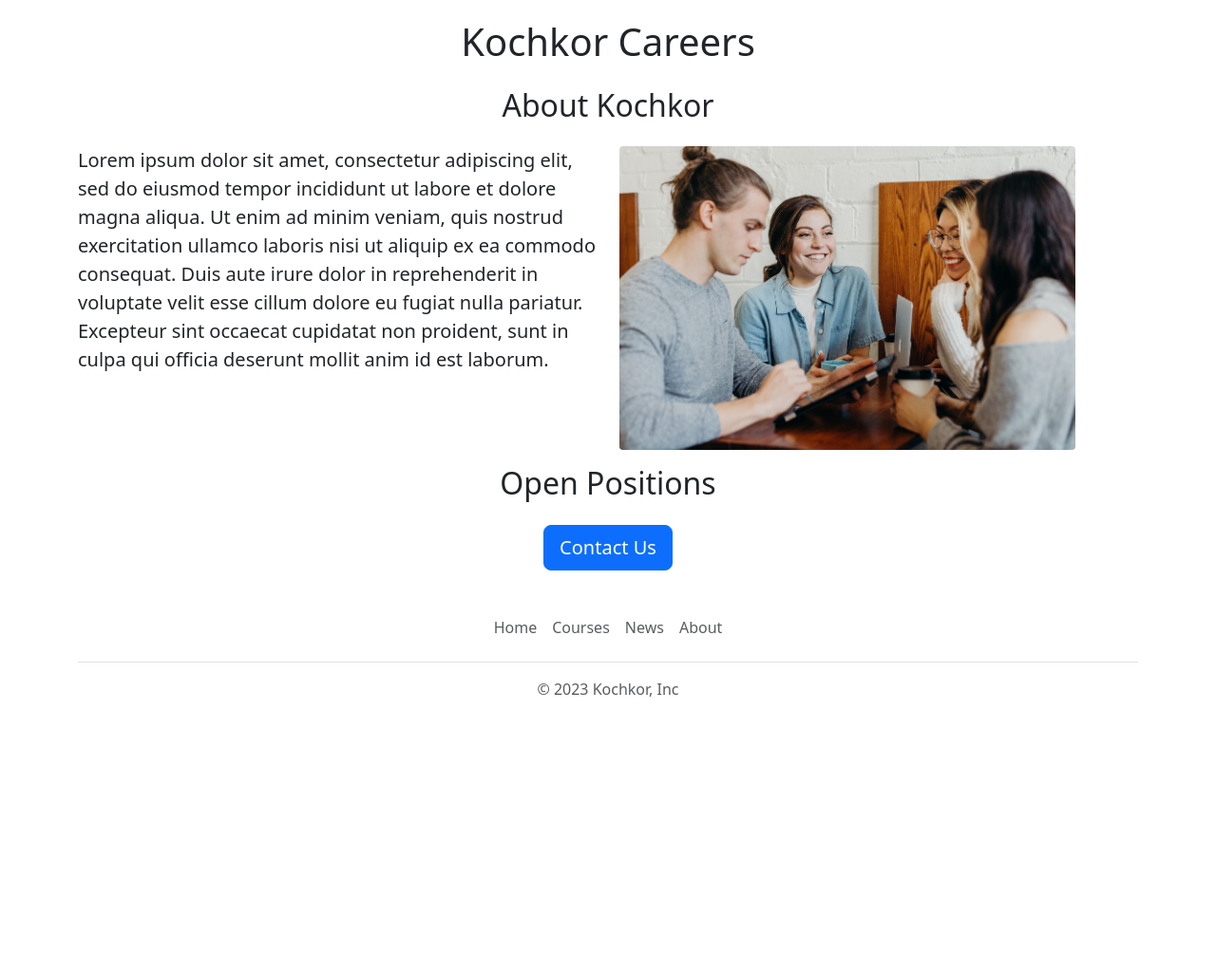
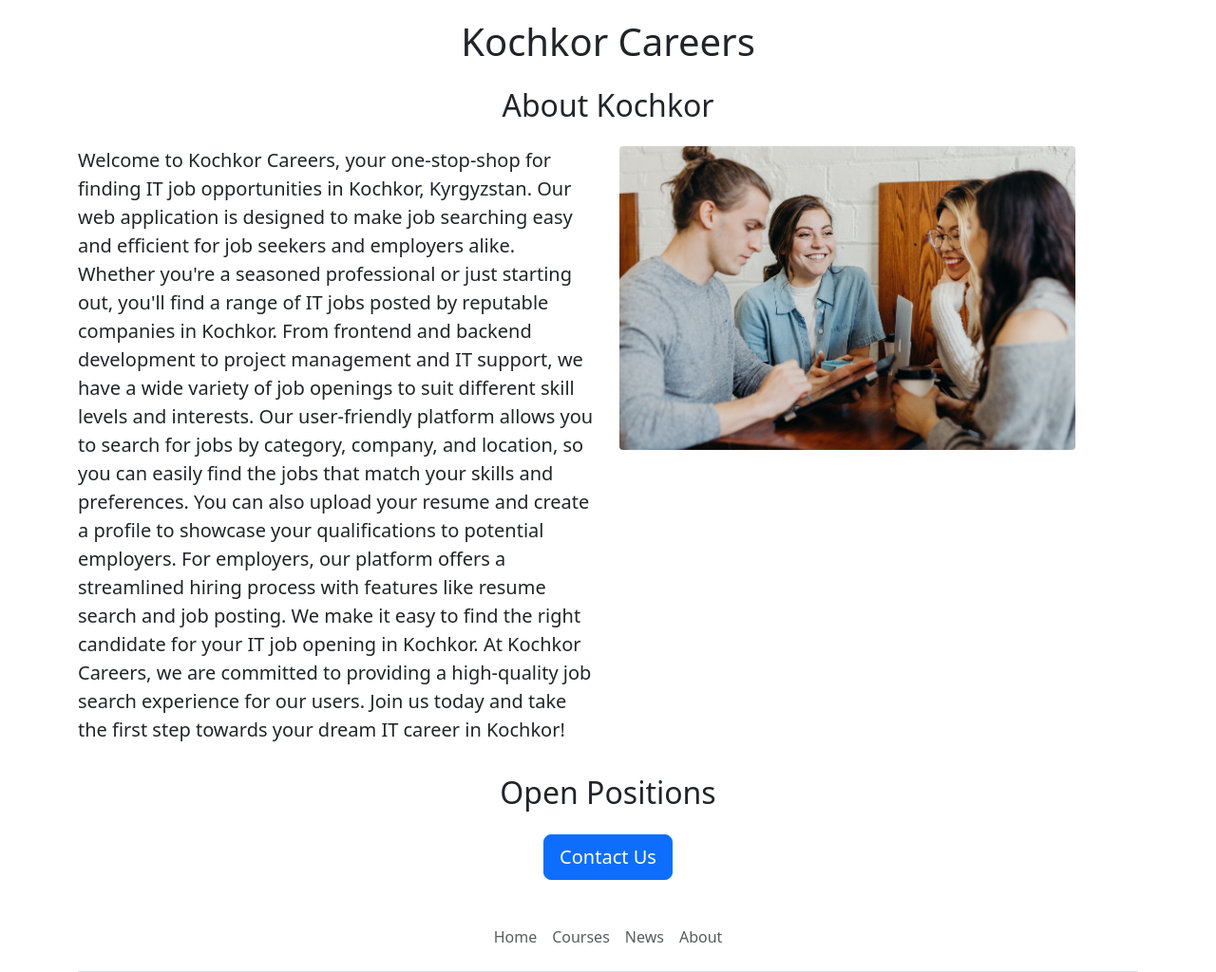
Before and after one commit to darkusthanos/kochkor-careers-website-v2, a Flask app: template templates/home.html in a window 1280 px wide. Shown: the part 420-1444 px from the top of the page at 95% size. Before the commit the page ends 1154 px from the top, so only its background shows below. Run offline with Flask 3, Linux system fonts and the light colour scheme; the template is opened without the code that fills it, so the values that code supplies are empty.

Commit message:
changed the description

```diff
--- a/templates/home.html
+++ b/templates/home.html
@@ -13,7 +13,11 @@
     <div class="row" style="margin-bottom:16px">
       <div class="col-md-6">
     <p class="lead">
-      Lorem ipsum dolor sit amet, consectetur adipiscing elit, sed do eiusmod tempor incididunt ut labore et dolore magna aliqua. Ut enim ad minim veniam, quis nostrud exercitation ullamco laboris nisi ut aliquip ex ea commodo consequat. Duis aute irure dolor in reprehenderit in voluptate velit esse cillum dolore eu fugiat nulla pariatur. Excepteur sint occaecat cupidatat non proident, sunt in culpa qui officia deserunt mollit anim id est laborum.</p>
+      Welcome to Kochkor Careers, your one-stop-shop for finding IT job opportunities in Kochkor, Kyrgyzstan. Our web application is designed to make job searching easy and efficient for job seekers and employers alike.
+Whether you're a seasoned professional or just starting out, you'll find a range of IT jobs posted by reputable companies in Kochkor. From frontend and backend development to project management and IT support, we have a wide variety of job openings to suit different skill levels and interests.
+Our user-friendly platform allows you to search for jobs by category, company, and location, so you can easily find the jobs that match your skills and preferences. You can also upload your resume and create a profile to showcase your qualifications to potential employers.
+For employers, our platform offers a streamlined hiring process with features like resume search and job posting. We make it easy to find the right candidate for your IT job opening in Kochkor.
+At Kochkor Careers, we are committed to providing a high-quality job search experience for our users. Join us today and take the first step towards your dream IT career in Kochkor!</p>
       </div>
       <div class="d-none d-md-block col-md-6">
         <img src="/static/people.jpeg"
```
